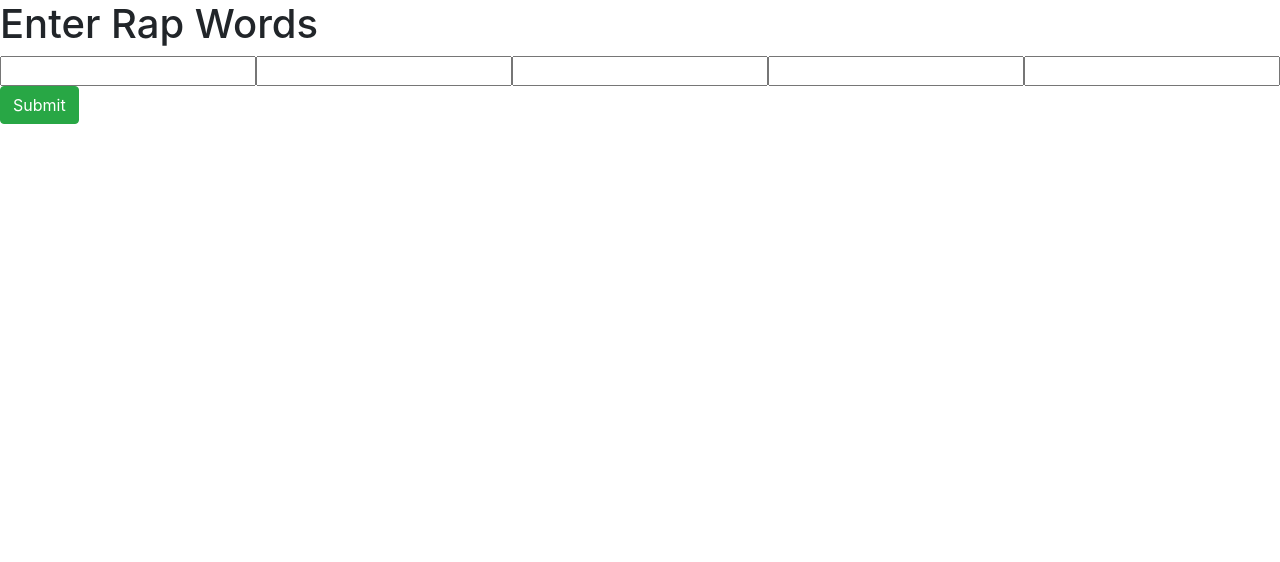
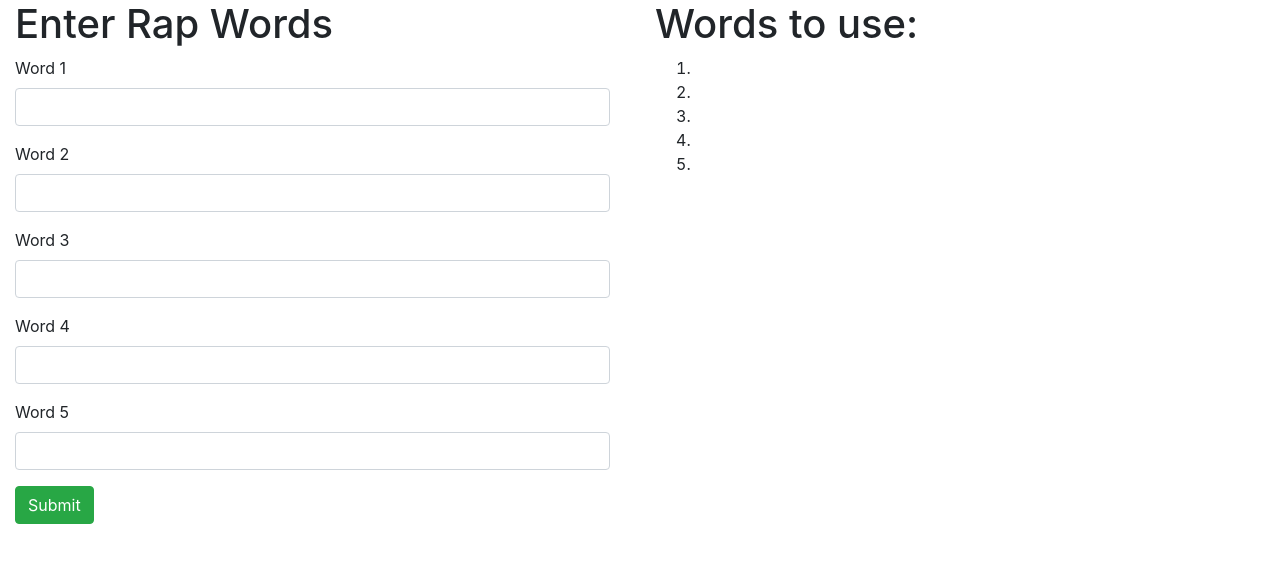
Before and after one commit to machavez2011/capitol-records-hackathon, a React (Create React App) app in the folder content/: page /auth/login in a window 1280 px wide. Shown: the top 562 px of the page. Built offline with nearby package versions, Linux system fonts and the light colour scheme.

Commit message:
Added styling to the rap words form

```diff
--- a/content/src/components/rapWords.js
+++ b/content/src/components/rapWords.js
@@ -28,46 +28,69 @@ class RapWords extends React.Component {
       word3: this.state.word3,
       word4: this.state.word4,
       word5: this.state.word5
-      }
+    };
     this.setState({
       wordsList: wordsList
-      })
+    });
   }
 
   render() {
     return (
       <React.Fragment>
+        <div className="row">
+          <div className="col-md-6">
+            <form className="container">
               <h1>Enter Rap Words</h1>
+              <label htmlFor="word1">Word 1</label>
+              <div className="form-group">
                 <input
                   type="text"
                   name="word1"
                   value={this.state.word1}
                   onChange={this.onChange}
+                  className="form-control"
                 />
+              </div>
+              <div className="form-group">
+                <label htmlFor="word1">Word 2</label>
                 <input
                   type="text"
                   name="word2"
                   value={this.state.word2}
                   onChange={this.onChange}
+                  className="form-control"
                 />
+              </div>
+              <div className="form-group">
+                <label htmlFor="word1">Word 3</label>
                 <input
                   type="text"
                   name="word3"
                   value={this.state.word3}
                   onChange={this.onChange}
+                  className="form-control"
                 />
+              </div>
+              <div className="form-group">
+                <label htmlFor="word1">Word 4</label>
                 <input
                   type="text"
                   name="word4"
                   value={this.state.word4}
                   onChange={this.onChange}
+                  className="form-control"
                 />
+              </div>
+              <div className="form-group">
+                <label htmlFor="word1">Word 5</label>
                 <input
                   type="text"
                   name="word5"
                   value={this.state.word5}
                   onChange={this.onChange}
+                  className="form-control"
                 />
+              </div>
               <button
                 type="button"
                 onClick={this.onSave}
@@ -75,11 +98,19 @@ class RapWords extends React.Component {
               >
                 Submit
               </button>
-        {this.state.wordsList.word1}
-        {this.state.wordsList.word2}
-        {this.state.wordsList.word3}
-        {this.state.wordsList.word4}
-        {this.state.wordsList.word5}
+            </form>
+          </div>
+          <div className="col-md-6">
+            <h1>Words to use:</h1>
+            <ol>
+              <li>{this.state.wordsList.word1}</li>
+              <li>{this.state.wordsList.word2}</li>
+              <li>{this.state.wordsList.word3}</li>
+              <li>{this.state.wordsList.word4}</li>
+              <li>{this.state.wordsList.word5}</li>
+            </ol>
+          </div>
+        </div>
       </React.Fragment>
     );
   }
```
Lines whose indentation alone changed are shown as unchanged.
